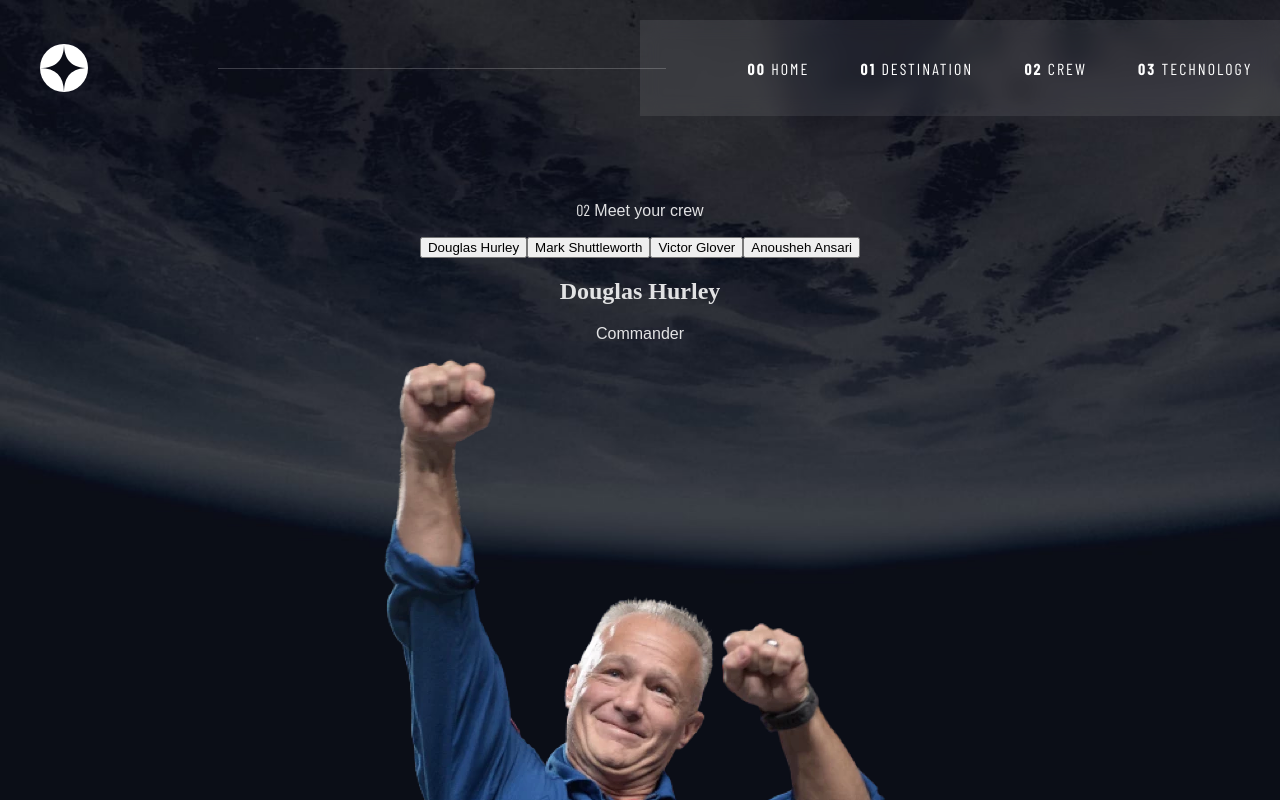
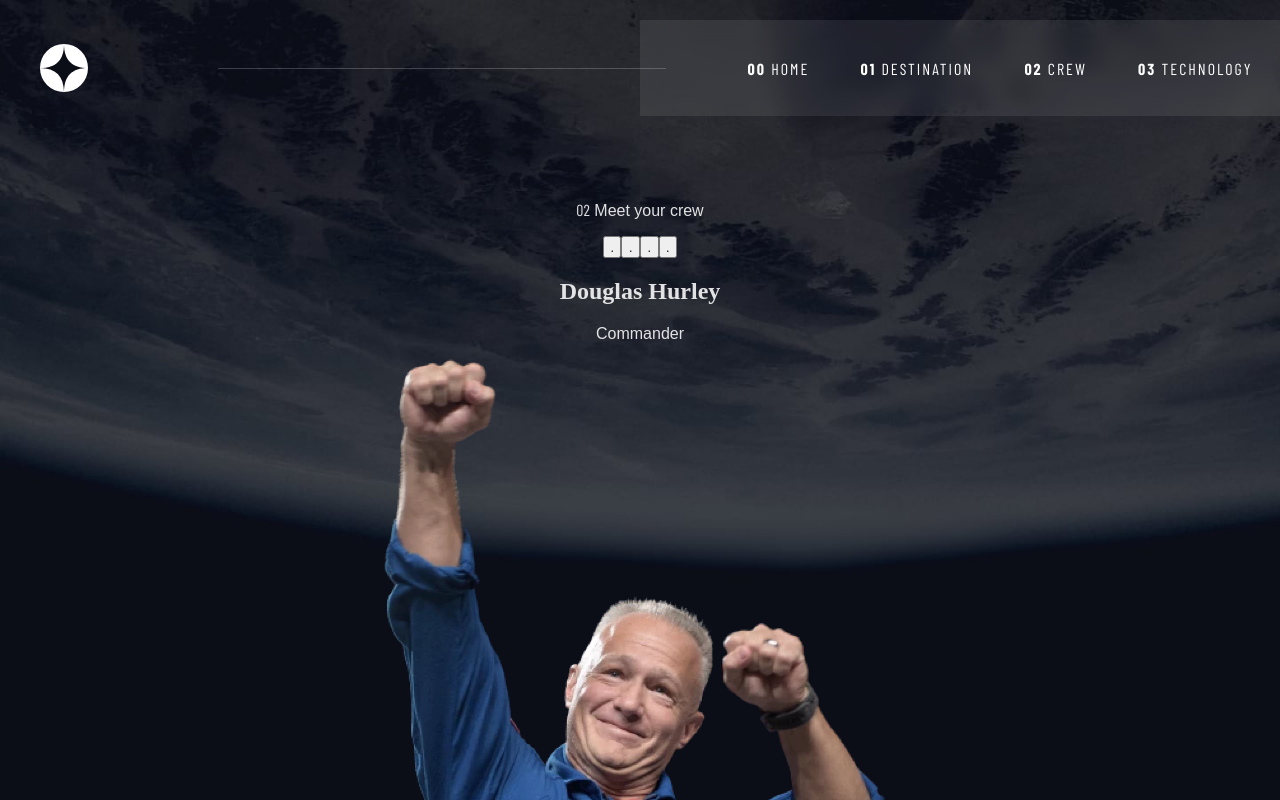
Before and after one commit to shay122990/space-tourism-website, a React (Vite) app: page /crew in a window 1280 px wide. Built offline with nearby package versions, Linux system fonts and the light colour scheme; a web font is replaced by a local one.

Commit message:
changed technology navigation to display numbers

```diff
--- a/src/routes/crew/Crew.jsx
+++ b/src/routes/crew/Crew.jsx
@@ -24,7 +24,7 @@ const Crew = () => {
               }
               onClick={() => handleTabChange(crewMember)}
             >
-              {crewMember.name}
+              <span>.</span>
             </button>
           ))}
         </div>
--- a/src/routes/technology/Technology.jsx
+++ b/src/routes/technology/Technology.jsx
@@ -26,7 +26,7 @@ const Technology = () => {
               }
               onClick={() => handleTabChange(technology)}
             >
-              {technology.name}
+              {technology.id + 1}
             </button>
           ))}
         </div>
```
